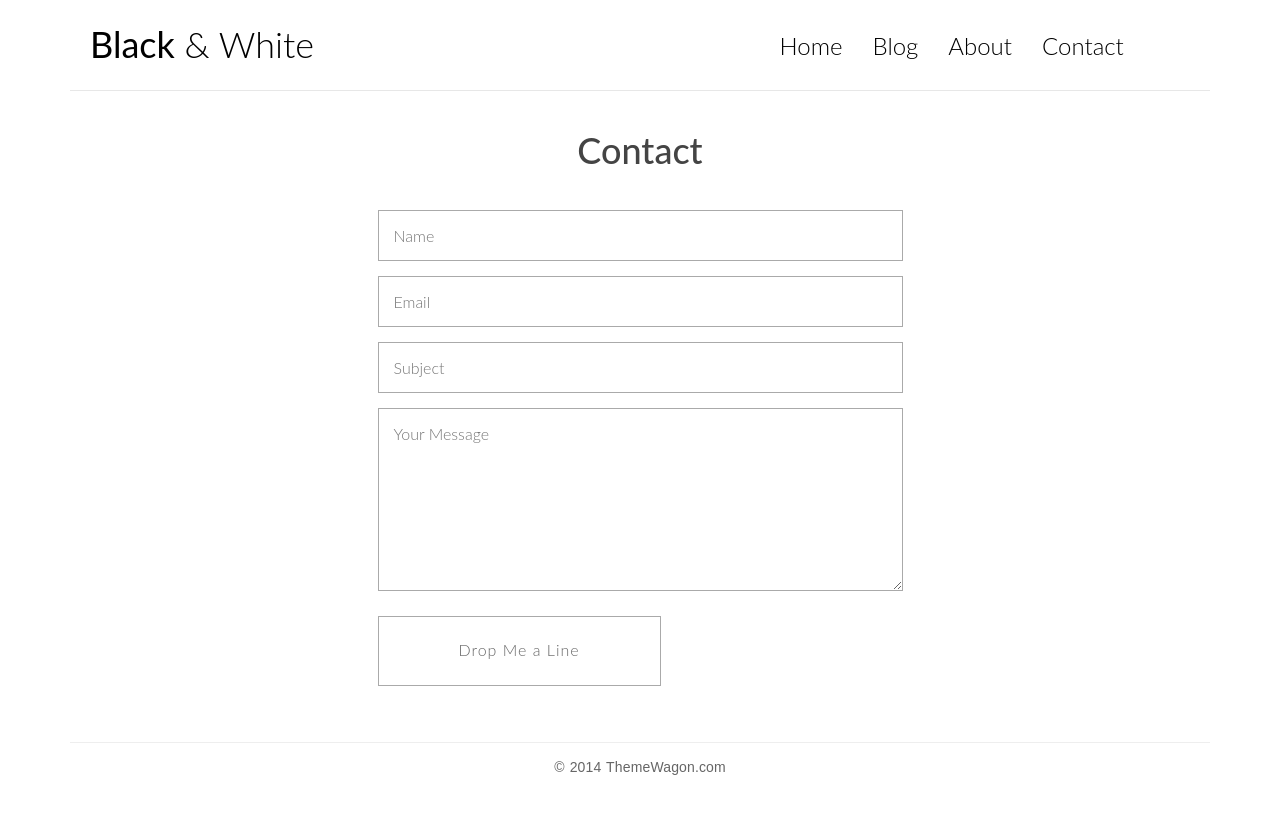
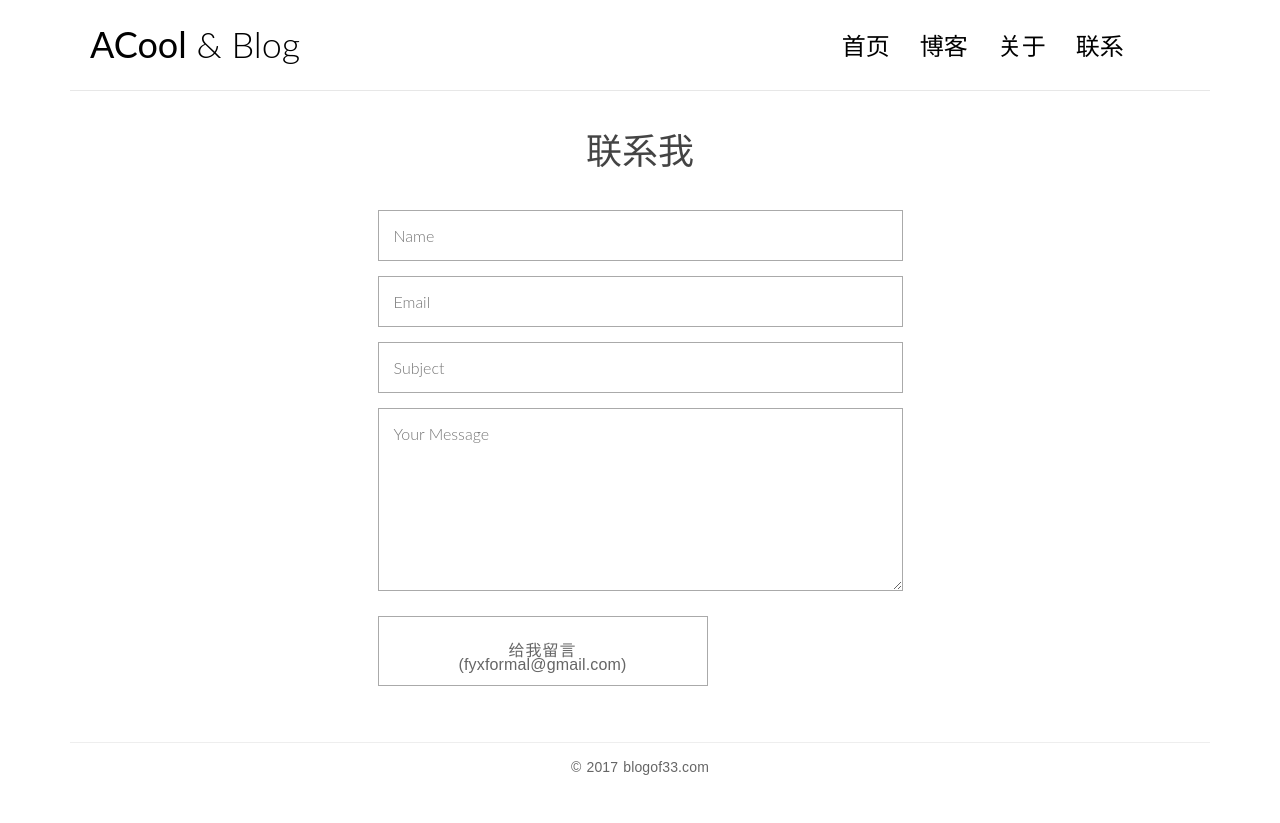
Before and after one commit to banjin/DjangoBlog, a Django app: template templates/blog/contact.html in a window 1280 px wide. Run offline with Django 3.2, Linux system fonts and the light colour scheme; the template is opened without the code that fills it, so the values that code supplies are empty; some libraries are stand-ins or nearby versions.

Commit message:
contact&about_page_design

```diff
--- a/blogapp/static/blog/full-width.html
+++ b/blogapp/static/blog/full-width.html
@@ -1,7 +1,7 @@
 <!DOCTYPE html>
 <html>
 	<head>
-		<title>Black &amp; White</title>
+		<title>ACool &amp; Blog</title>
 
 		<!-- meta -->
 		<meta charset="UTF-8">
@@ -26,7 +26,7 @@
 				<div class="row">
 					<div class="col-md-4 col-sm-5 col-xs-8">
 						<div class="logo">
-							<h1><a href="index.html"><b>Black</b> &amp; White</a></h1>
+							<h1><a href="index.html"><b>ACool</b> &amp; Blog</a></h1>
 						</div>
 					</div><!-- col-md-4 -->
 					<div class="col-md-8 col-sm-7 col-xs-4">
--- a/blogapp/static/blog/index.html
+++ b/blogapp/static/blog/index.html
@@ -1,7 +1,7 @@
 <!DOCTYPE html>
 <html>
 <head>
-    <title>Black &amp; White</title>
+    <title>ACool &amp; Blog</title>
 
     <!-- meta -->
     <meta charset="UTF-8">
@@ -26,7 +26,7 @@
         <div class="row">
             <div class="col-md-4 col-sm-5 col-xs-8">
                 <div class="logo">
-                    <h1><a href="index.html"><b>Black</b> &amp; White</a></h1>
+                    <h1><a href="index.html"><b>ACool</b> &amp; Blog</a></h1>
                 </div>
             </div><!-- col-md-4 -->
             <div class="col-md-8 col-sm-7 col-xs-4">
--- a/blogapp/static/blog/single.html
+++ b/blogapp/static/blog/single.html
@@ -1,7 +1,7 @@
 <!DOCTYPE html>
 <html>
 <head>
-    <title>Black &amp; White</title>
+    <title>ACool &amp; Blog</title>
 
     <!-- meta -->
     <meta charset="UTF-8">
@@ -26,7 +26,7 @@
         <div class="row">
             <div class="col-md-4 col-sm-5 col-xs-8">
                 <div class="logo">
-                    <h1><a href="index.html"><b>Black</b> &amp; White</a></h1>
+                    <h1><a href="index.html"><b>ACool</b> &amp; Blog</a></h1>
                 </div>
             </div><!-- col-md-4 -->
             <div class="col-md-8 col-sm-7 col-xs-4">
--- a/blogapp/urls.py
+++ b/blogapp/urls.py
@@ -8,6 +8,8 @@ urlpatterns=[url(r'^$', views.IndexView.as_view(), name='index'),
 url(r'^post/(?P<pk>[0-9]+)/$', views.PostDetailView.as_view(), name='detail'),
 url(r'^archives/(?P<year>[0-9]{4})/(?P<month>[0-9]{1,2})/$', views.ArchivesView.as_view(), name='archives'),
 url(r'^category/(?P<pk>[0-9]+)/$', views.CategoryView.as_view(), name='category'),
+url(r'^contact$',views.contact,name='contact'),
+url(r'^about$',views.about,name='about')
 ]
 #绑定关系的写法是把网址和对应的处理函数作为参数传给 url 函数
 #（第一个参数是网址，第二个参数是处理函数），
--- a/blogapp/views.py
+++ b/blogapp/views.py
@@ -39,6 +39,10 @@ def category(request,pk):
     cate=get_object_or_404(Category,pk=pk)
     post_list=Post.objects.filter(category=cate).order_by('-created_time')
     return render(request, 'blog/index.html', context={'post_list': post_list})
+def contact(request):
+    return render(request,'blog/contact.html')
+def about(request):
+    return render(request,'blog/about.html')
 
 class IndexView(ListView):
     model = Post
--- a/templates/blog/contact.html
+++ b/templates/blog/contact.html
@@ -1,23 +1,24 @@
+{% load staticfiles %}
 <!DOCTYPE html>
 <html>
 	<head>
-		<title>Black &amp; White</title>
+		<title>ACool &amp; Blog</title>
 
 		<!-- meta -->
 		<meta charset="UTF-8">
 	    <meta name="viewport" content="width=device-width, initial-scale=1">
 
 	    <!-- css -->
-		<link rel="stylesheet" href="css/bootstrap.min.css">
-		<link rel="stylesheet" href="css/ionicons.min.css">
-		<link rel="stylesheet" href="css/pace.css">
-	    <link rel="stylesheet" href="css/custom.css">
+		<link rel="stylesheet" href="{% static 'blog/css/bootstrap.min.css' %}">
+		<link rel="stylesheet" href="{% static 'blog/css/ionicons.min.css' %}">
+		<link rel="stylesheet" href="{% static 'blog/css/pace.css' %}">
+	    <link rel="stylesheet" href="{% static 'blog/css/custom.css' %}">
 
 	    <!-- js -->
-	    <script src="js/jquery-2.1.3.min.js"></script>
-	    <script src="js/bootstrap.min.js"></script>
-	    <script src="js/pace.min.js"></script>
-	    <script src="js/modernizr.custom.js"></script>
+	    <script src="{% static 'blog/js/jquery-2.1.3.min.js' %}"></script>
+	    <script src="{% static 'blog/js/bootstrap.min.js' %}"></script>
+	    <script src="{% static 'blog/js/pace.min.js' %}"></script>
+	    <script src="{% static 'blog/js/modernizr.custom.js' %}"></script>
 	</head>
 
 	<body id="page">
@@ -26,7 +27,7 @@
 				<div class="row">
 					<div class="col-md-4 col-sm-5 col-xs-8">
 						<div class="logo">
-							<h1><a href="index.html"><b>Black</b> &amp; White</a></h1>
+							<h1><a href="/"><b>ACool</b> &amp; Blog</a></h1>
 						</div>
 					</div><!-- col-md-4 -->
 					<div class="col-md-8 col-sm-7 col-xs-4">
@@ -39,10 +40,10 @@
 
 							<div class="collapse navbar-collapse" id="bs-example-navbar-collapse-1">
   								<ul class="nav navbar-nav navbar-right">
-    								<li class="cl-effect-11"><a href="index.html" data-hover="Home">Home</a></li>
-    								<li class="cl-effect-11"><a href="full-width.html" data-hover="Blog">Blog</a></li>
-    								<li class="cl-effect-11"><a href="about.html" data-hover="About">About</a></li>
-    								<li class="cl-effect-11"><a href="contact.html" data-hover="Contact">Contact</a></li>
+    								<li class="cl-effect-11"><a href="/" data-hover="首页">首页</a></li>
+    								<li class="cl-effect-11"><a href="/" data-hover="博客">博客</a></li>
+    								<li class="cl-effect-11"><a href="/about" data-hover="关于">关于</a></li>
+    								<li class="cl-effect-11"><a href="/contact" data-hover="联系">联系</a></li>
   								</ul>
 							</div><!-- /.navbar-collapse -->
 						</nav>
@@ -64,7 +65,7 @@
 			<div class="container">
 				<div class="row">
 					<main class="col-md-12">
-						<h1 class="page-title">Contact</h1>
+						<h1 class="page-title">联系我</h1>
 						<article class="post">
 							<div class="entry-content clearfix">
 								<form action="#" method="post" class="contact-form">
@@ -74,7 +75,7 @@
 											<input type="email" name="email" placeholder="Email" required>
 											<input type="text" name="subject" placeholder="Subject" required>
 											<textarea name="message" rows="7" placeholder="Your Message" required></textarea>
-											<button class="btn-send btn-5 btn-5b ion-ios-paperplane"><span>Drop Me a Line</span></button>
+											<button class="btn-send btn-5 btn-5b ion-ios-paperplane"><span>给我留言<p>(fyxformal@gmail.com)</p></span></button>
 										</div>
 									</div>	<!-- row -->
 								</form>
@@ -88,7 +89,7 @@
 			<div class="container">
 				<div class="row">
 					<div class="col-md-12">
-						<p class="copyright">&copy; 2014 ThemeWagon.com</p>
+						<p class="copyright">&copy; 2017 blogof33.com</p>
 					</div>
 				</div>
 			</div>
@@ -99,15 +100,15 @@
 			<button type="button" class="overlay-close"><span class="ion-ios-close-empty"></span></button>
 			<nav>
 				<ul>
-					<li><a href="index.html">Home</a></li>
-					<li><a href="full-width.html">Blog</a></li>
-					<li><a href="about.html">About</a></li>
-					<li><a href="contact.html">Contact</a></li>
+					<li><a href="/">首页</a></li>
+					<li><a href="/">博客</a></li>
+					<li><a href="/about">关于</a></li>
+					<li><a href="/contact">联系</a></li>
 				</ul>
 			</nav>
 		</div>
 
-		<script src="js/script.js"></script>
+		<script src="{% static 'blog/js/script.js' %}"></script>
 
 	</body>
 </html>
--- a/templates/blog/index.html
+++ b/templates/blog/index.html
@@ -3,7 +3,7 @@
 <!DOCTYPE html>
 <html>
 <head>
-    <title>Black &amp; White</title>
+    <title>ACool &amp; Blog</title>
 
     <!-- meta -->
     <meta charset="UTF-8">
@@ -28,7 +28,7 @@
         <div class="row">
             <div class="col-md-4 col-sm-5 col-xs-8">
                 <div class="logo">
-                    <h1><a href="index.html"><b>Black</b> &amp; White</a></h1>
+                    <h1><a href="index.html"><b>ACool</b> &amp; Blog</a></h1>
                 </div>
             </div><!-- col-md-4 -->
             <div class="col-md-8 col-sm-7 col-xs-4">
```
Also changed, not shown: blogapp/static/blog/about.html (+10 -10 lines), blogapp/static/blog/contact.html (+10 -10 lines), templates/base.html (+5 -5 lines), templates/blog/about.html (+31 -28 lines), templates/blog/detail.html (+7 -3 lines), templates/blog/full-width.html (+6 -6 lines), blogapp/static/blog/img/github.jpg (added), blogapp/static/blog/img/me.jpg, blogapp/static/blog/img/me01.jpg (added), blogapp/static/blog/img/telegram.ico (added), blogapp/static/blog/img/twitter.ico (added).
